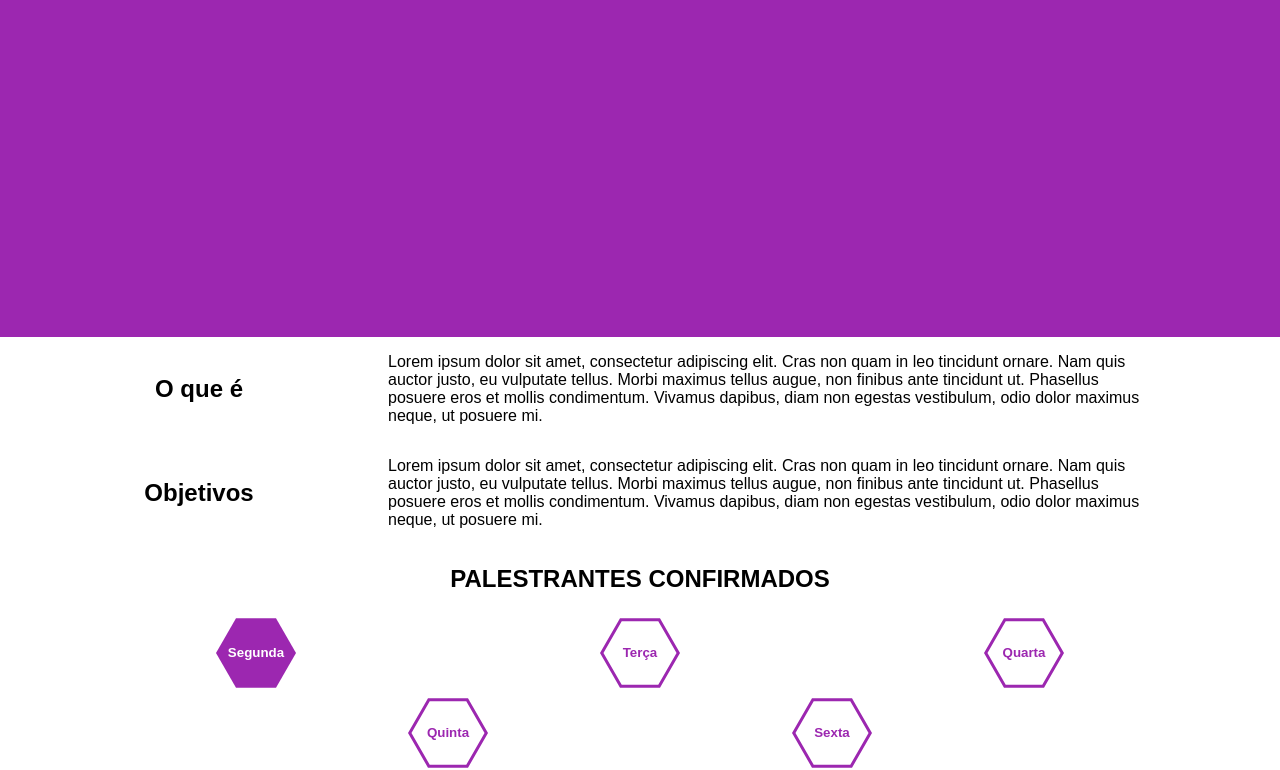
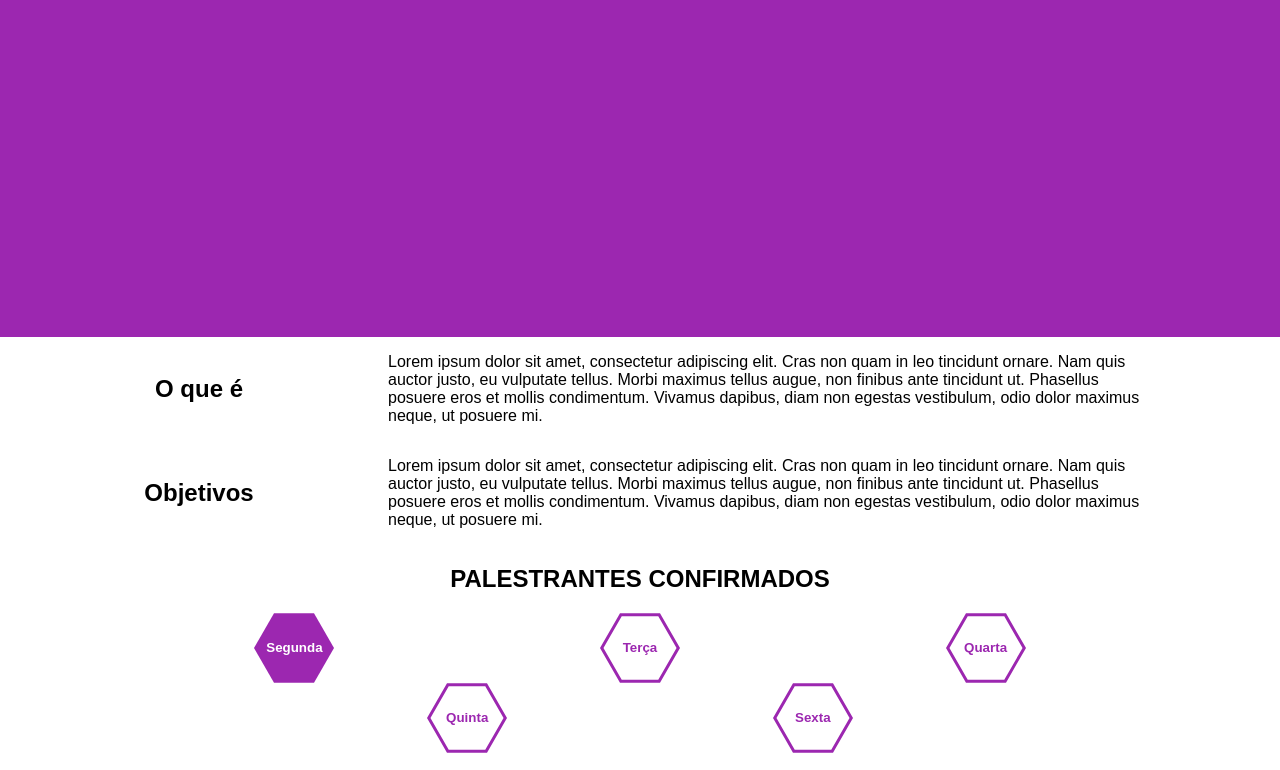
Before and after one commit to Allanflo88/site-semana-da-tecnologia-fatec-sorocaba, a website: page index.html in a window 1280 px wide. Shown: the part 463-1233 px from the top of the page. Drawn offline with Linux system fonts and the light colour scheme; files whose address does not match are found by name.

Commit message:
update buttons spacing

```diff
--- a/style.scss
+++ b/style.scss
@@ -151,9 +151,9 @@ body {
       background-size: 80px;
       background-repeat: no-repeat;
       background-position: center;
-      height: 80px;
+      height: 70px;
       padding: 0;
-      width: 30%;
+      width: 27%;
 
       &--active {
         color: white;
```
Also changed, not shown: style.css, 1 other file.
